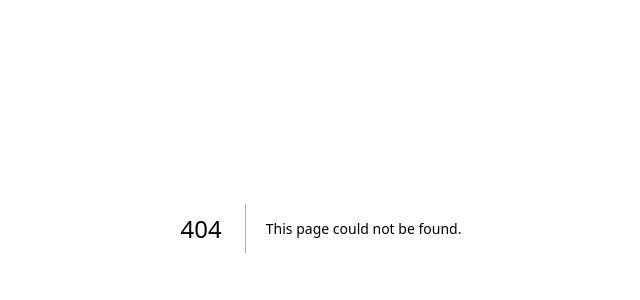
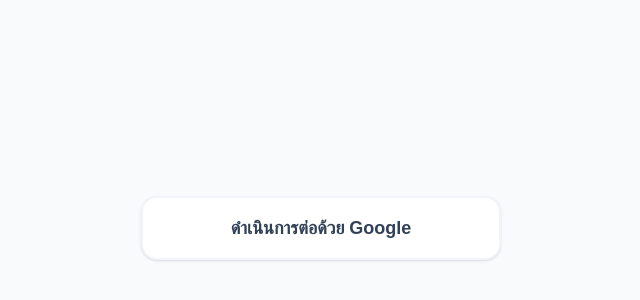
Before and after one commit to mimmooty/meowner-platform, a Next.js app in the folder frontend/: page /signup in a window 1280 px wide. Before the commit this address had no page. Shown: the part 172-472 px from the top of the page, without its empty margins (319-959 px from the left). Built offline with nearby package versions, Linux system fonts and the light colour scheme.

Commit message:
add signup

```diff
--- /dev/null
+++ b/frontend/app/(auth)/signup/page.tsx
@@ -0,0 +1,17 @@
+"use client";
+
+import { signIn } from "next-auth/react";
+import { Chrome, ArrowRight } from "lucide-react";
+
+export default function SignupPage() {
+  return (
+    <div className="min-h-screen bg-slate-50 flex items-center justify-center p-4">
+      <div className="w-full max-w-[360px] text-center space-y-8">
+        {/* ปุ่ม Google Login */}
+        <button className="w-full flex items-center justify-center gap-4 bg-white border-2 border-slate-100 text-slate-700 py-4 px-6 rounded-2xl hover:bg-slate-50 hover:border-slate-300 transition-all duration-300 font-semibold text-lg shadow-sm">
+          ดำเนินการต่อด้วย Google
+        </button>
+      </div>
+    </div>
+  );
+}
```
